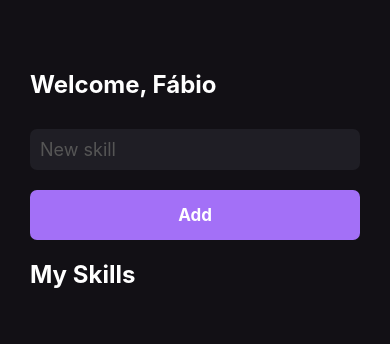
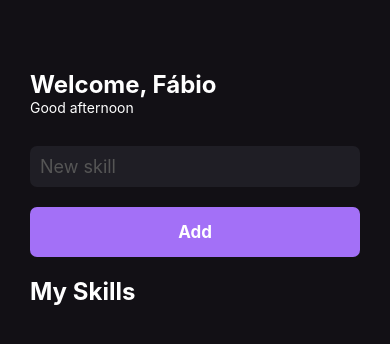
Before and after one commit to fabiof2x/ignite-reactnative-myskills, a React Native app: screen / in a window 390 px wide. Shown: the top 344 px of the page. Built offline with nearby package versions, Linux system fonts and the light colour scheme.

Commit message:
Hook useEffect

```diff
--- a/src/pages/Home.js
+++ b/src/pages/Home.js
@@ -1,4 +1,4 @@
-import React, { useState } from "react";
+import React, { useEffect, useState } from "react";
 import {
   View,
   Text,
@@ -11,12 +11,27 @@
 import { SkillCard } from "../components/SkillCard";
 
 export function Home() {
-  const [newSkill, setNewSkill] = useState();
+  const [newSkill, setNewSkill] = useState('');
   const [mySkills, setMySkills] = useState([]);
+  const [greeting, setGreeting] = useState('');
 
   function handleAddNewSkill() {
     setMySkills(oldstate => [...oldstate, newSkill]);
   }
+
+  useEffect(() => {
+    const currentHour = new Date().getHours();
+
+    if (currentHour < 12) {
+      setGreeting('Good morning');
+    }
+    else if (currentHour >= 12 && currentHour < 18) {
+      setGreeting('Good afternoon');
+    } else {
+      setGreeting('Good night');
+
+    }
+  }, [])
 
   return (
     <>
@@ -24,6 +39,11 @@
         <Text style={styles.title}>
           Welcome, Fábio
         </Text>
+
+        <Text style={styles.greetings}>
+          {greeting}
+        </Text>
+
         <TextInput
           style={styles.input}
           placeholder="New skill"
@@ -68,5 +88,8 @@
     padding: Platform.OS === 'ios' ? 15 : 10,
     marginTop: 30,
     borderRadius: 7
+  },
+  greetings: {
+    color: '#FFF'
   }
 })
```
